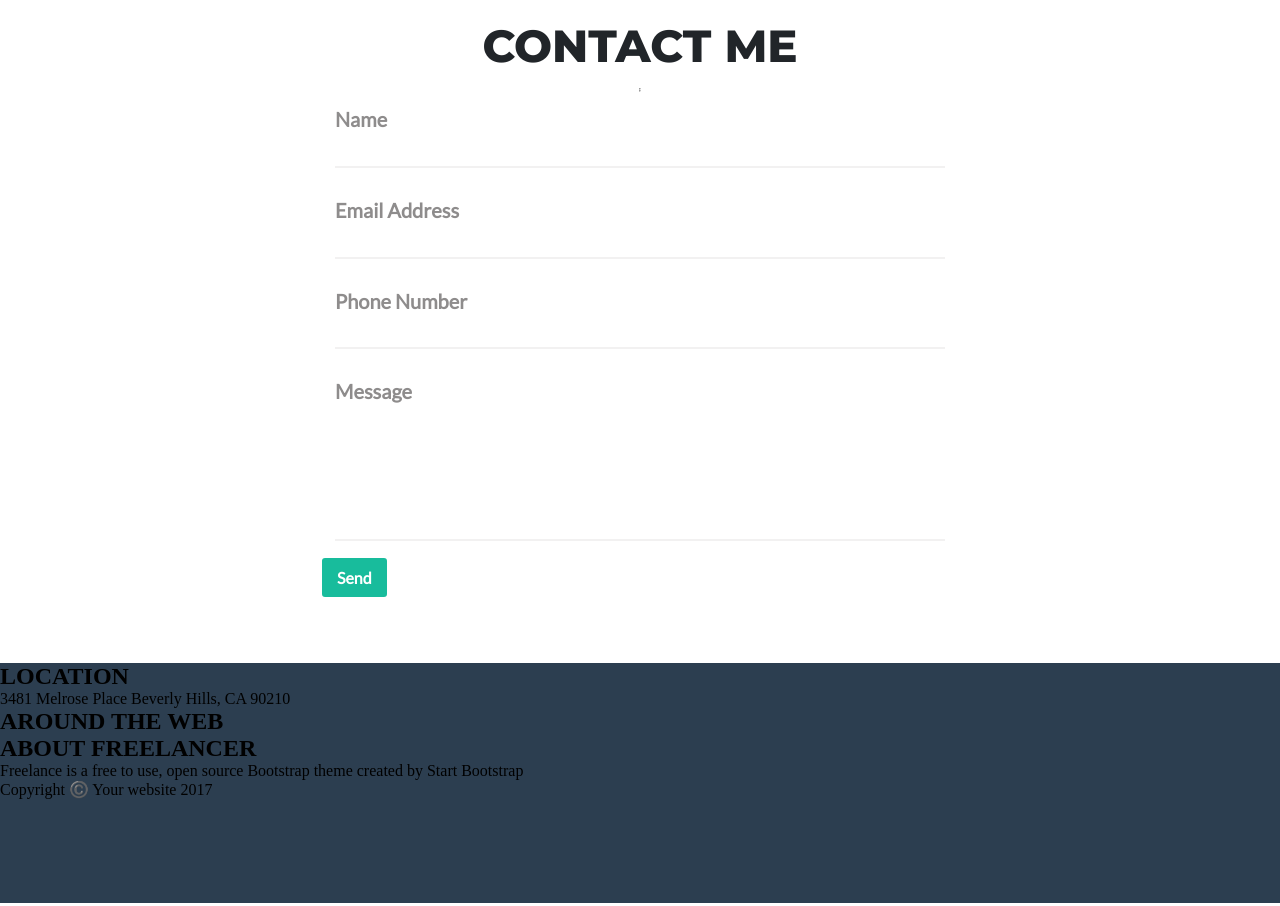
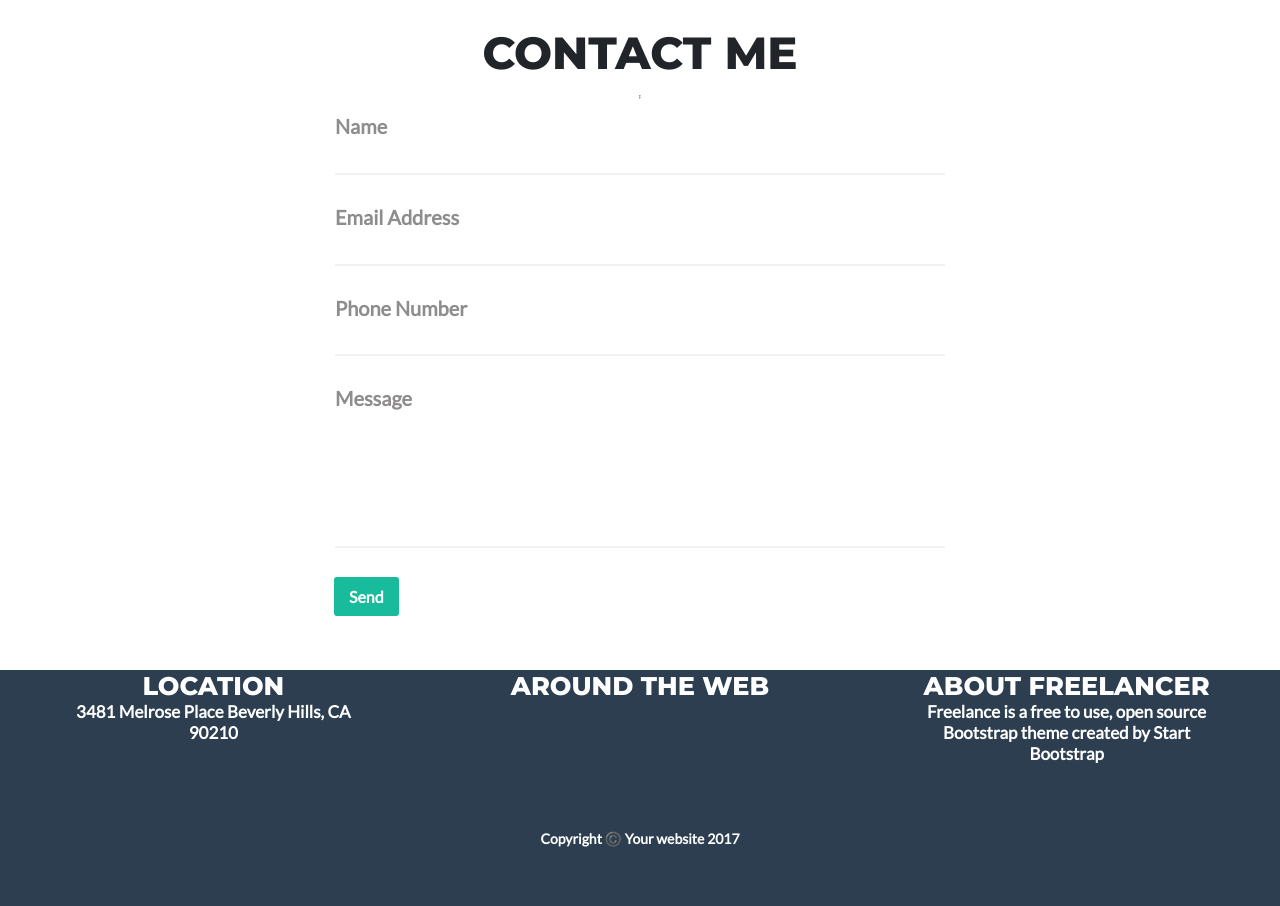
Before and after one commit to Judypd/freelancer-web, a plain HTML site: page index.html in a window 1280 px wide. Shown: the part 1891-2797 px from the top of the page. Drawn offline with Linux system fonts and the light colour scheme.

Commit message:
first style in footer

```diff
--- a/index.html
+++ b/index.html
@@ -12,7 +12,7 @@
 </head>
 <body>
     <header id="header">
-        <div id="title1">START BOOTSTRAP</div>
+        <div class="title1">START BOOTSTRAP</div>
         <nav>
             <ul id="list">
                 <li>PORTAFOLIO</li>
@@ -89,27 +89,27 @@
             </form>
         </section>
     </main>
-    <footer id="footer">
-        <div>
-            <div>
-                <h2>LOCATION</h2>
+    <footer id="footer" class="white">
+        <div id="footerContainer">
+            <div class="container-text">
+                <h2 class="title1">LOCATION</h2>
                 <p>3481 Melrose Place Beverly Hills, CA 90210
                 </p>
             </div>
-            <div>
-                <h2>AROUND THE WEB</h2>
+            <div class="container-text">
+                <h2 class="title1">AROUND THE WEB</h2>
                 <i></i>
                 <i></i>
                 <i></i>
                 <i></i>
                 <i></i>
             </div>
-            <div>
-                <h2>ABOUT FREELANCER</h2>
+            <div class="container-text">
+                <h2 class="title1">ABOUT FREELANCER</h2>
                 <p>Freelance is a free to use, open source Bootstrap theme created by <span>Start Bootstrap</span></p>
             </div>
         </div>
-        <div>Copyright ©️ Your website 2017</div>
+        <div id="copyright">Copyright ©️ Your website 2017</div>
     </footer>
 </body>
 </html>
--- a/style.css
+++ b/style.css
@@ -21,9 +21,9 @@
     justify-content:space-around;
 }
 
-#title1 {
+.title1 {
     font-family: var(--montserrat);
-    font-size: 20px;
+    font-size: 1.6rem;
 }
 
 #list {
@@ -126,6 +126,7 @@ picture {
     font-size: 16px;
     font-weight: bold;
     padding: 10px 15px;
+    margin: 12px;
     border: 2px solid white;
     background-color: var(--green);
     border-radius: 5px;
@@ -182,4 +183,32 @@ picture {
 #footer {
     background-color: var(--blue);
     height: 15rem;
+    display: flex;
+    flex-direction: column;
+    align-items: center;
+
 }
+
+#footerContainer {
+    width: 100%;
+    height: 10rem;
+    display: flex;
+    justify-content: space-around;
+}
+
+.container-text {
+    text-align: center;
+    width: 25%;
+}
+
+.container-text p {
+    font-family: var(--lato);
+    font-size: 17px;
+    font-weight: bold;
+}
+
+#copyright {
+    font-family: var(--lato);
+    font-size: 14px;
+    font-weight: bold;
+}
```
